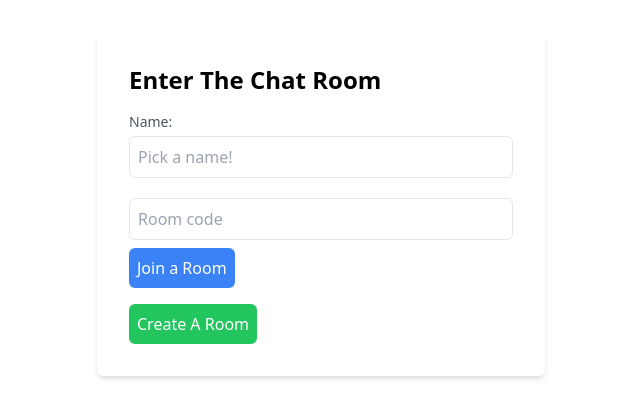
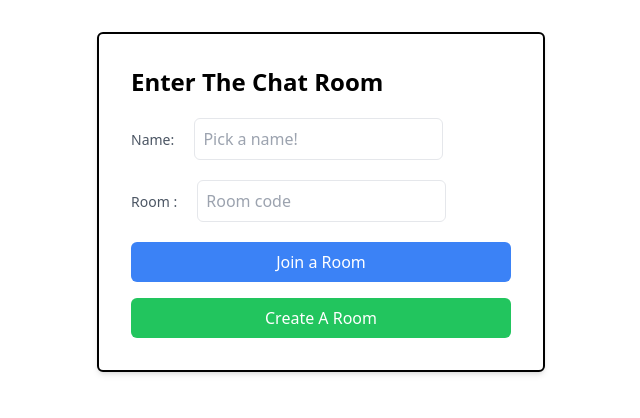
Before and after one commit to saurav-dhait/Flask-live-chat, a Flask app: page / in a window 1280 px wide. Shown: the top 418 px of the page, without its empty margins (319-959 px from the left). Run offline with Flask 3, Linux system fonts and the light colour scheme; some libraries are stand-ins or nearby versions.

Commit message:
made some minor front end changes.

```diff
--- a/templates/index.html
+++ b/templates/index.html
@@ -1,22 +1,23 @@
 {% extends "layout.html" %}
 {% block body %}
-<div class="container mx-auto mt-8 p-8 max-w-md bg-white rounded-md shadow-md">
+<div class="container mx-auto mt-8 p-8 max-w-md bg-white rounded-md shadow-md border-2 border-black">
     <form method="post">
         <h3 class="text-2xl font-bold mb-4">Enter The Chat Room</h3>
         <!-- Input Name -->
         <div class="mb-4">
-            <label class="block text-sm font-medium text-gray-600">Name:</label>
+            <label class="mr-4 text-sm font-medium text-gray-600">Name:</label>
             <input type="text" placeholder="Pick a name!" name="name" value=""
-                   class="mt-1 p-2 w-full border rounded-md">
+                   class="mt-1 p-2  border rounded-md">
         </div>
         <!-- Join a Room -->
         <div class="mb-4">
+            <label class="mr-4 text-sm font-medium text-gray-600">Room :</label>
             <input type="text" placeholder="Room code" name="code" value=""
-                   class="mt-1 p-2 w-full border rounded-md">
-            <button type="submit" name="join" class="mt-2 bg-blue-500 text-white p-2 rounded-md">Join a Room</button>
+                   class="mt-1 p-2 mb-3  border rounded-md">
+            <button type="submit" name="join_button" class="w-full mt-2 bg-blue-500 text-white p-2 rounded-md">Join a Room</button>
         </div>
         <!-- Create a Room -->
-        <button type="submit" name="create" class="bg-green-500 text-white p-2 rounded-md">Create A Room</button>
+        <button type="submit" name="create_button" class="bg-green-500 w-full text-white p-2 rounded-md">Create A Room</button>
     </form>
 </div>
 {% endblock %}
```
